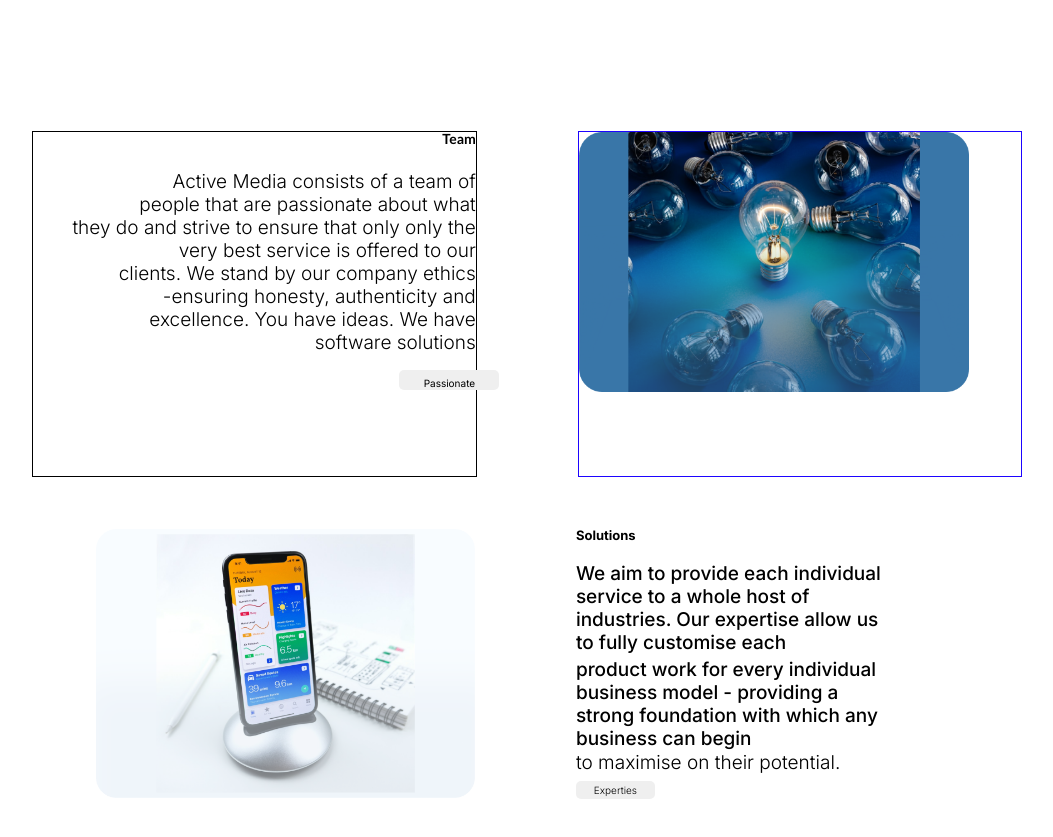
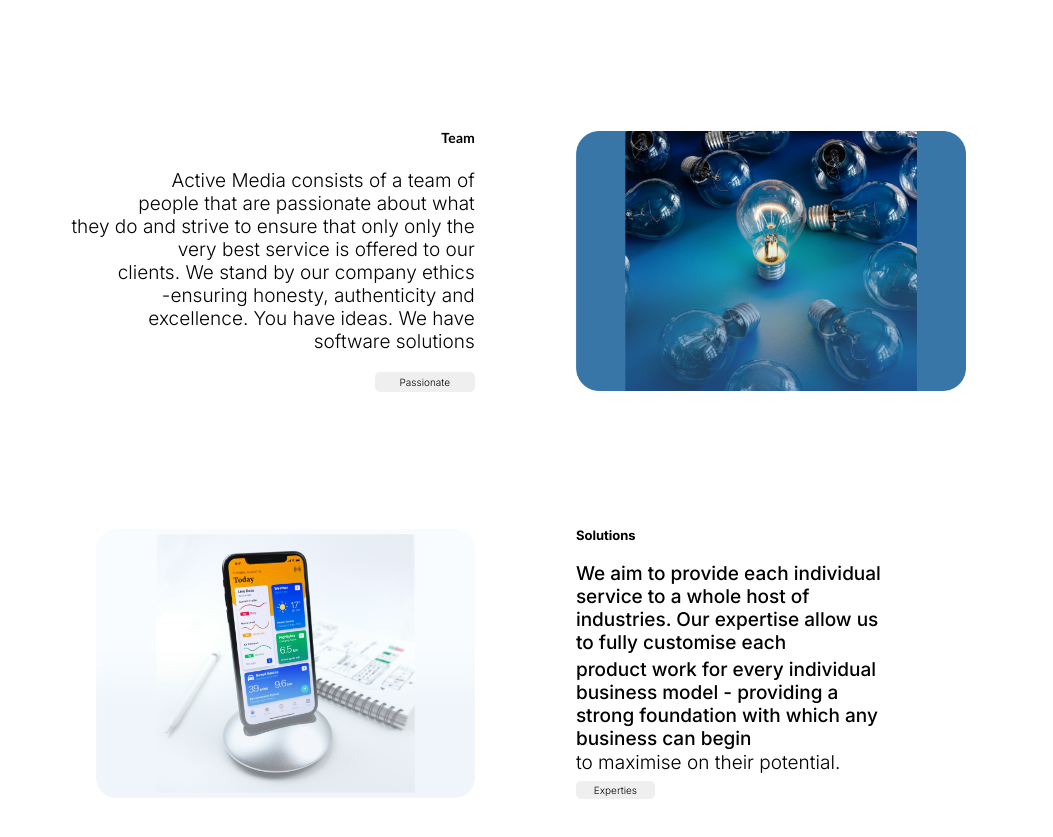
Before and after one commit to Divine-Ntambwe/Active-Media, a React (Vite) app: page /aboutUs in a window 1280 px wide. Shown: the part 1120-1957 px from the top of the page, without its empty margins (102-1155 px from the left). Built offline with nearby package versions, Linux system fonts and the light colour scheme.

Commit message:
fixed styling

```diff
--- a/src/pages/About_Us.module.css
+++ b/src/pages/About_Us.module.css
@@ -63,7 +63,6 @@
 }
 
 .text{
-    border: 1px solid black;
     height: 43vh;
     width: 35%;
     margin: 3% 0 0 10%;
@@ -91,17 +90,14 @@ h5{
 .passionate{
     font-size: 10px;
     font-family: "Inter", sans-serif;
+    font-weight: 300;
     height: 20px;
     width: 100px;
-    margin-left: 366px;
-    margin-top: -25px;
-    text-align: center;
-    padding-top: 7px;
     border: none;
+    float: right;
     border-radius: 5px;
 }
 .lightimage{
-    border: 1px solid rgb(29, 4, 255);
     height: 43vh;
     width: 35%;
     margin: 3% 0 0 8%;
```
